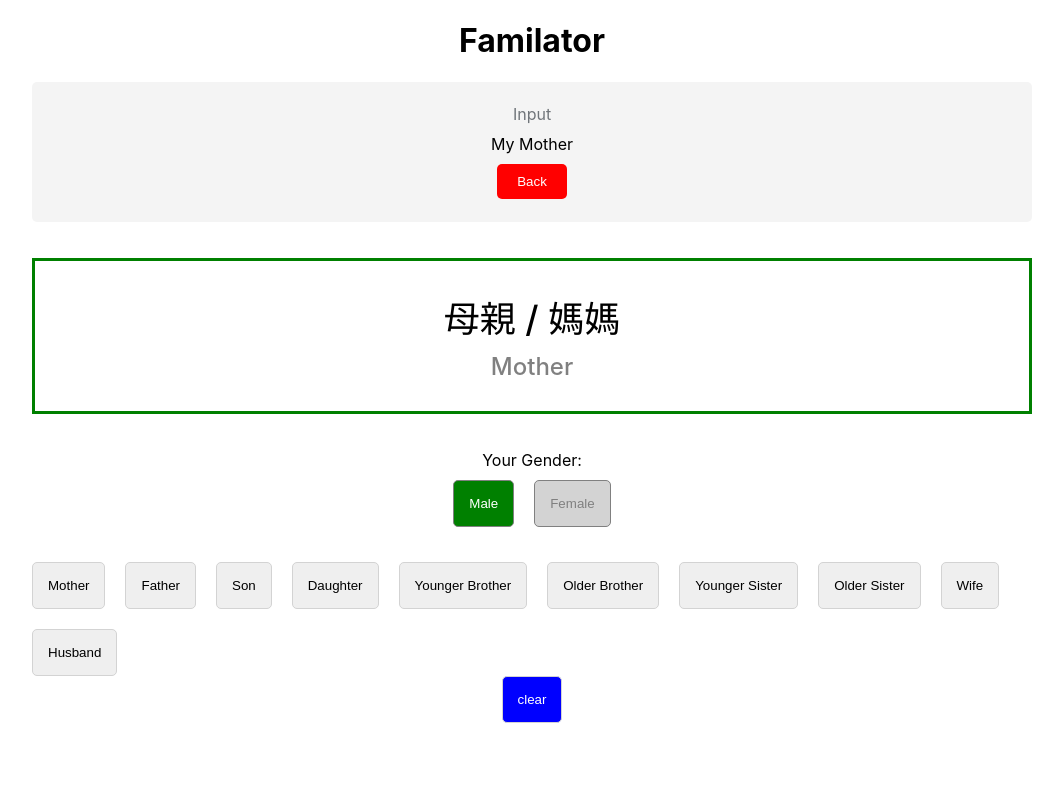
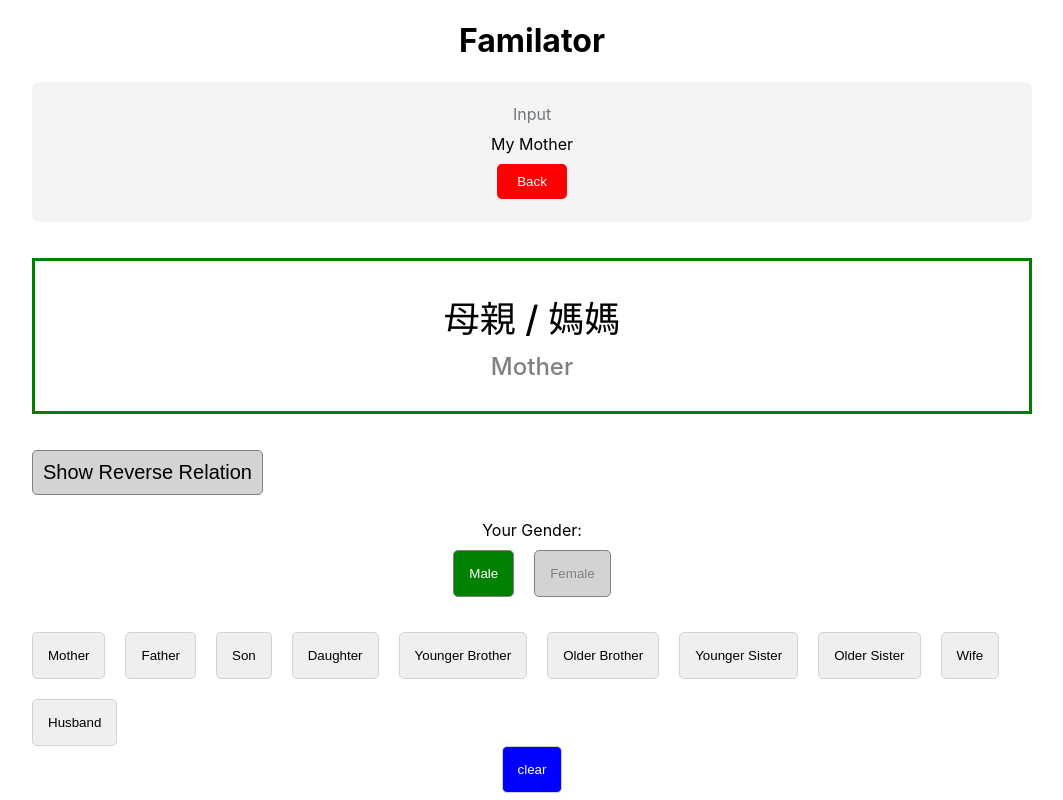
Before and after one commit to jayd74/familator, a React (Create React App) app: page / in a window 1280 px wide. Both pictures are taken after a click on the button "Mother". Shown: the whole page, without its empty margins (108-1171 px from the left). Built offline with nearby package versions, Linux system fonts and the light colour scheme.

Commit message:
Add reverse functionality

```diff
--- a/src/components/Familator/family-member-list.js
+++ b/src/components/Familator/family-member-list.js
@@ -829,29 +829,29 @@ export const familyMemberList = [
     relationship: "Son's Son",
     title: "孫子",
     engTitle: "Grandson",
-    reverseMale: "XX",
-    reverseFemale: "YY",
+    reverseMale: "爺爺",
+    reverseFemale: "嫲嫲 / 奶奶",
   },
   {
     relationship: "Son's Daughter",
     title: "孫女",
     engTitle: "Granddaughter",
-    reverseMale: "XX",
-    reverseFemale: "YY",
+    reverseMale: "爺爺",
+    reverseFemale: "嫲嫲 / 奶奶",
   },
   {
     relationship: "Daughter's Son",
     title: "孫子",
     engTitle: "Grandson",
-    reverseMale: "XX",
-    reverseFemale: "YY",
+    reverseMale: "公公 / 外公",
+    reverseFemale: "婆婆 / 姥姥 / 外祖母",
   },
   {
     relationship: "Daughter's Daughter",
     title: "孫女",
     engTitle: "Granddaughter",
-    reverseMale: "XX",
-    reverseFemale: "YY",
+    reverseMale: "公公 / 外公",
+    reverseFemale: "婆婆 / 姥姥 / 外祖母",
   },
   // Your Great-Grandchildren
   {
--- a/src/components/Familator/index.jsx
+++ b/src/components/Familator/index.jsx
@@ -10,10 +10,13 @@ const Familator = ({ className }) => {
   const [relationship, setRelationship] = useState([]);
   const [input, setInput] = useState("");
   const [familyMember, setFamilyMember] = useState({});
-  const [gender, setGender] = useState("male");
+  const [gender, setGender] = useState("Male");
+  const [reverseRelation, setReverseRelation] = useState("");
+  const [showReverseRelation, toggleRevereRelation] = useState(false);
 
   useEffect(() => {
     getRelationInput();
+    getReverseRelation();
   });
 
   const setRelation = (rel) => {
@@ -27,6 +30,12 @@ const Familator = ({ className }) => {
   const getRelative = (input) => {
     let familyMember = familyMemberList.find((member) => member.relationship === input);
     return familyMember;
+  };
+
+  const getReverseRelation = () => {
+    const reverseKey = `reverse${gender}`;
+
+    setReverseRelation(familyMember?.[reverseKey]);
   };
 
   const getRelationInput = () => {
@@ -56,13 +65,22 @@ const Familator = ({ className }) => {
         {familyMember?.title || "No Relative Found. Clear and try again."}
         {familyMember?.engTitle && <span>{familyMember?.engTitle}</span>}
       </RelationOutput>
+
+      <ReverseRelationContainer>
+        {input && (
+          <ReverseButton onClick={() => toggleRevereRelation(!showReverseRelation)}>
+            {showReverseRelation ? "Hide" : "Show"} Reverse Relation
+          </ReverseButton>
+        )}
+        {showReverseRelation && reverseRelation}
+      </ReverseRelationContainer>
       <GenderToggleContainer>
         Your Gender:
         <div>
-          <GenderToggle active={gender === "male"} onClick={() => setGender("male")}>
+          <GenderToggle active={gender === "Male"} onClick={() => setGender("Male")}>
             Male
           </GenderToggle>
-          <GenderToggle active={gender === "female"} onClick={() => setGender("female")}>
+          <GenderToggle active={gender === "Female"} onClick={() => setGender("Female")}>
             Female
           </GenderToggle>
         </div>
@@ -130,6 +148,7 @@ const RelationOutput = styled.p`
   display: flex;
   flex-direction: column;
   justify-content: center;
+  align-items: center;
   height: 100px;
 
   span {
@@ -165,3 +184,19 @@ const CTAContainer = styled.div`
   gap: 20px;
   flex-wrap: wrap;
 `;
+
+const ReverseRelationContainer = styled.div`
+  display: flex;
+  align-items: center;
+  gap: 10px;
+`;
+
+const ReverseButton = styled.button`
+  border: 1px solid grey;
+  border-radius: 5px;
+  background: lightgrey;
+  color: black;
+  padding: 10px;
+  font-size: 20px;
+  width: max-content;
+`;
```
